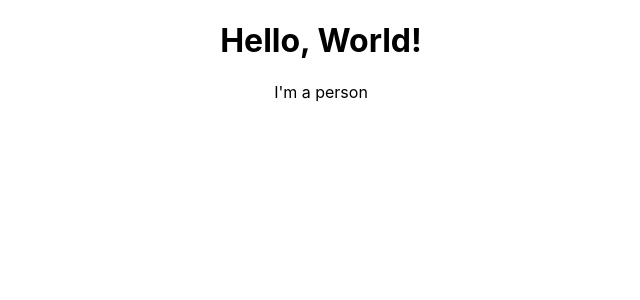
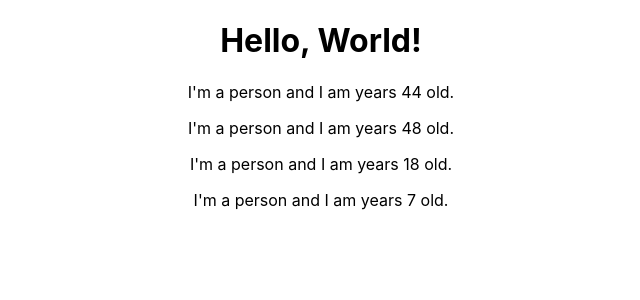
Before and after one commit to 3atharvkurdukar/udemy-react, a React (Create React App) app: page / in a window 1280 px wide. Shown: the top 300 px of the page, without its empty margins (319-959 px from the left). Built offline with nearby package versions, Linux system fonts and the light colour scheme.

Commit message:
Combining JSX and JavaScript

```diff
--- a/src/App.js
+++ b/src/App.js
@@ -9,6 +9,9 @@ function App() {
     <div className="App">
       <h1>Hello, World!</h1>
       <Person />
+      <Person />
+      <Person />
+      <Person />
     </div>
   );
   // Alternate way: Gets compiled as shown below
--- a/src/Person/Person.js
+++ b/src/Person/Person.js
@@ -1,5 +1,5 @@
 import React from 'react';
 const person = () => {
-    return (<p>I'm a person</p>);
+    return <p>I'm a person and I am years {Math.floor(Math.random() * 50)} old.</p>;
 }
 export default person;
```
